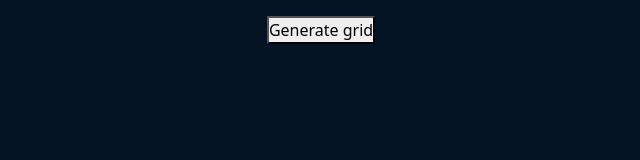
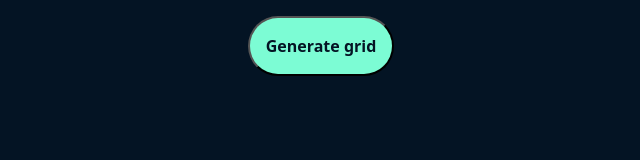
Before and after one commit to alessandrosaladino-tech/js-campominato-grid, a plain HTML site: page index.html in a window 1280 px wide. Shown: the whole page, without its empty margins (319-959 px from the left). Drawn offline with nearby package versions, Linux system fonts and the light colour scheme.

Commit message:
Add
Some style

```diff
--- a/assets/css/style.css
+++ b/assets/css/style.css
@@ -28,3 +28,7 @@ body {
 .active_color {
     color: #041424;
 }
+
+.darkblue{
+    color: #041424;
+}
--- a/index.html
+++ b/index.html
@@ -10,7 +10,7 @@
 <body>
 
     <div class="container text-center mt-3">
-        <button id="generate" class="mb-5" >Generate grid</button>
+        <button id="generate" class="mb-5 rounded-pill bg_active darkblue p-3 fw-bolder" >Generate grid</button>
           <div class="field row">
 
           </div>
```
